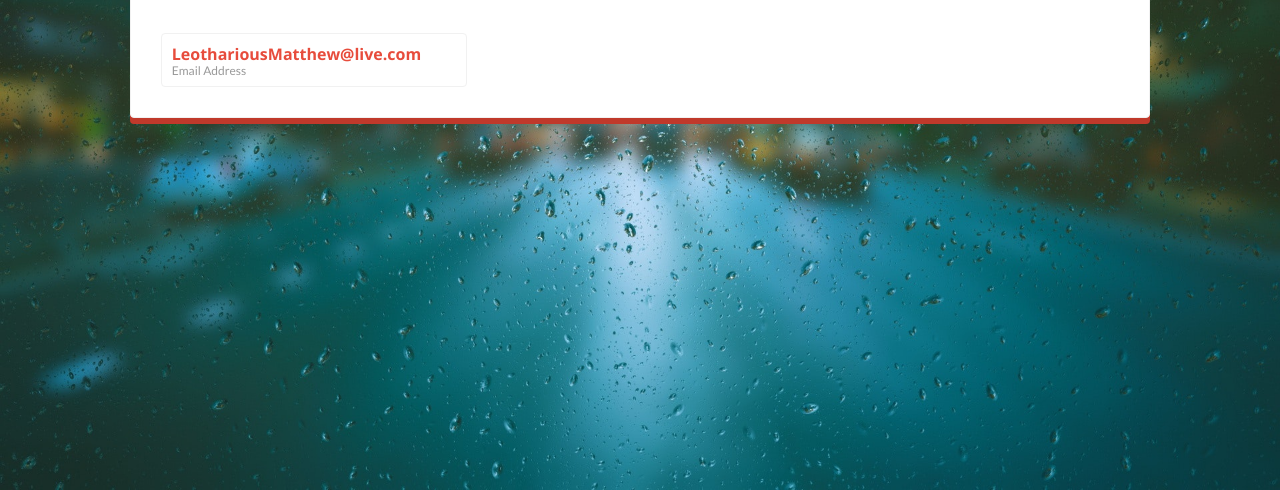
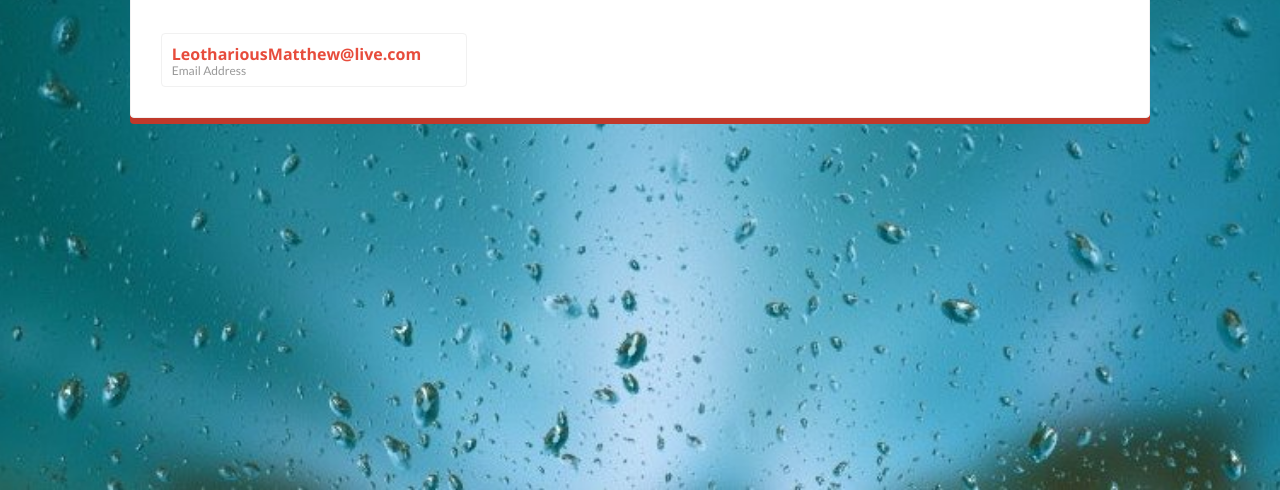
Before and after one commit to LeothariousMatthew/LeothariousMatthew.github.io, a plain HTML site: page index.html in a window 1280 px wide. Shown: the part 310-800 px from the top of the page. Drawn offline with nearby package versions, Linux system fonts and the light colour scheme; some icons are missing.

Commit message:
Background image

```diff
--- a/css/main.css
+++ b/css/main.css
@@ -163,7 +163,7 @@ body {width: 92%; margin: 0 auto} /* Center page without wrapper */
 /* Backgrounds */
 
 .bg-1{
-  background-image: url('../images/background-blur.jpg');
+  background-image: url('../images/blur.jpg');
 }
 
 /* Header */
```
Also changed, not shown: images/blur.jpg (added).
